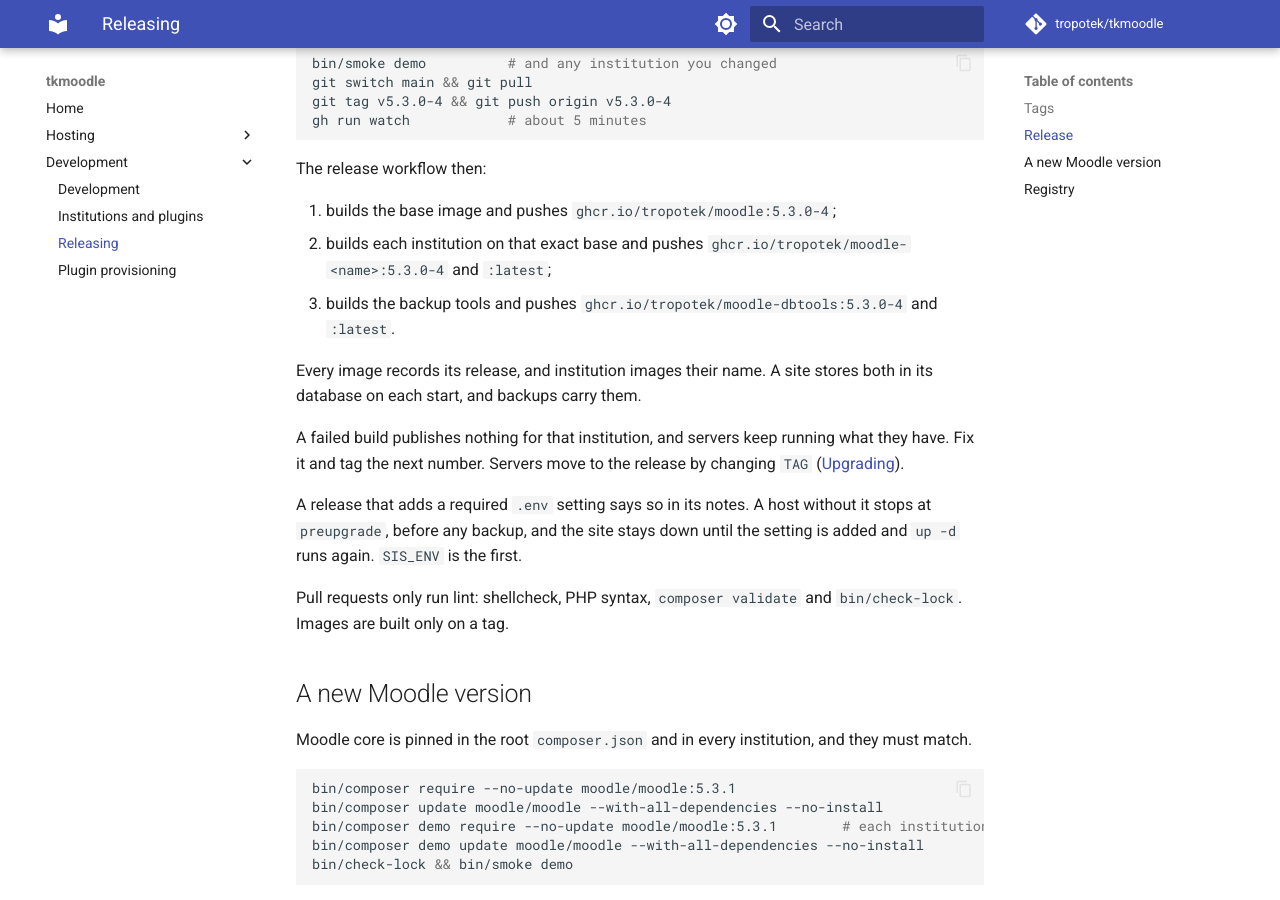
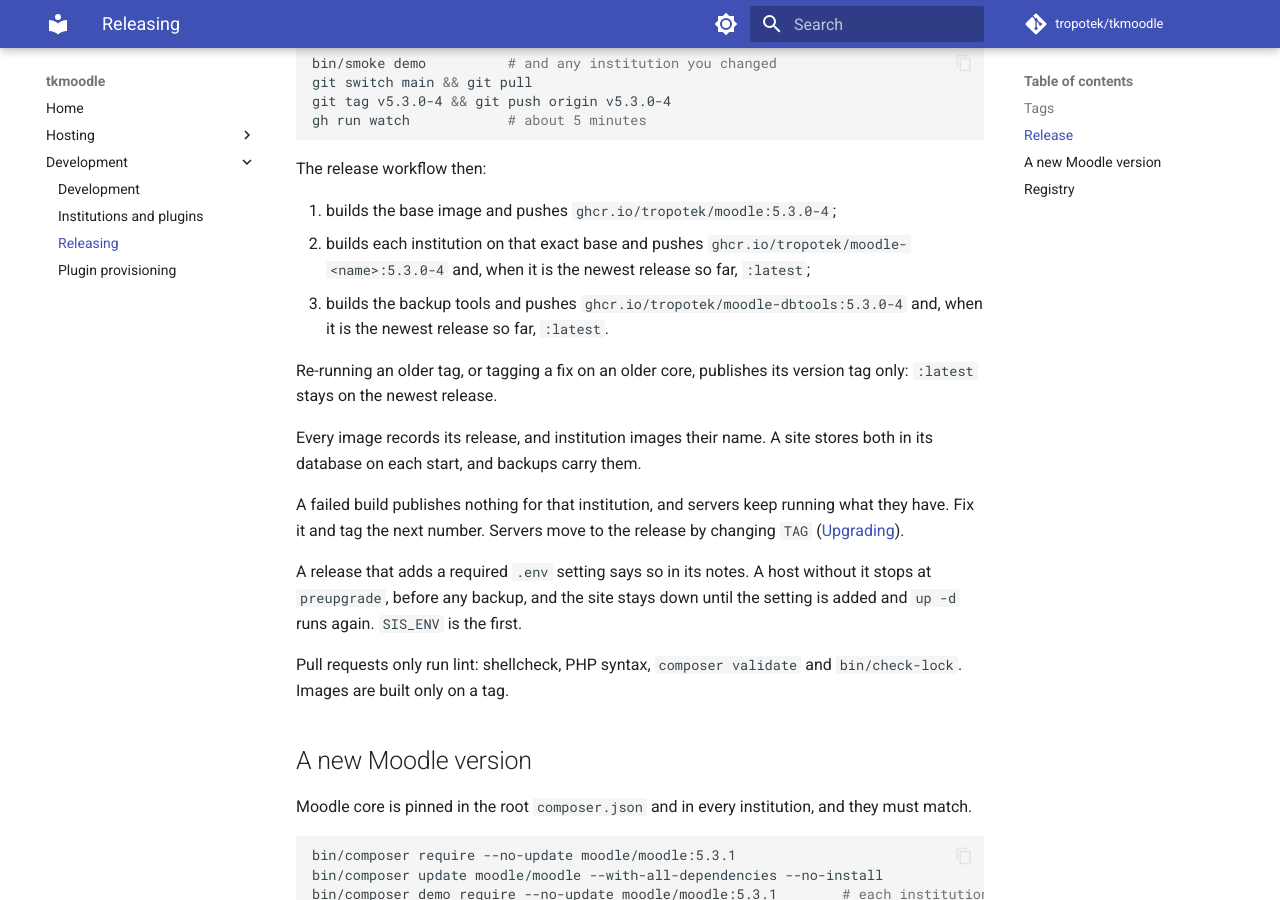
Before and after one commit to tropotek/tkmoodle, an MkDocs documentation site: the page built from docs/releasing.md, in a window 1280 px wide and 900 px high, scrolled down 472 px. Built offline with MkDocs 1.6.1 and Material for MkDocs 9.7.7, drawn with Linux system fonts in a browser that asks for light colours; comment, search, counter and statistics services are not loaded.

Commit message:
ci: :latest only moves to the newest release; actions move to their Node 24 versions
Co-Authored-By: Claude Opus 5.5 <noreply@anthropic.com>

```diff
--- a/docs/releasing.md
+++ b/docs/releasing.md
@@ -23,8 +23,12 @@ The release workflow then:
 
 1. builds the base image and pushes `ghcr.io/tropotek/moodle:5.3.0-4`;
 2. builds each institution on that exact base and pushes `ghcr.io/tropotek/moodle-<name>:5.3.0-4`
-   and `:latest`;
-3. builds the backup tools and pushes `ghcr.io/tropotek/moodle-dbtools:5.3.0-4` and `:latest`.
+   and, when it is the newest release so far, `:latest`;
+3. builds the backup tools and pushes `ghcr.io/tropotek/moodle-dbtools:5.3.0-4` and, when it is
+   the newest release so far, `:latest`.
+
+Re-running an older tag, or tagging a fix on an older core, publishes its version tag only:
+`:latest` stays on the newest release.
 
 Every image records its release, and institution images their name. A site stores both in its
 database on each start, and backups carry them.
```
Also changed, not shown: 2 other files.
